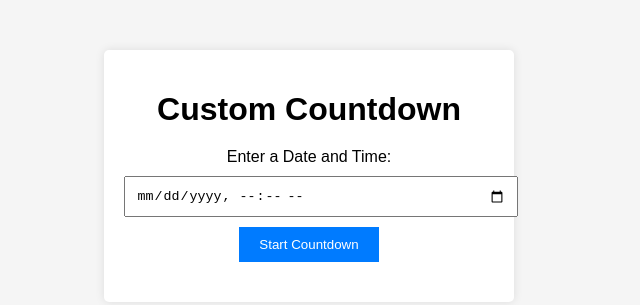
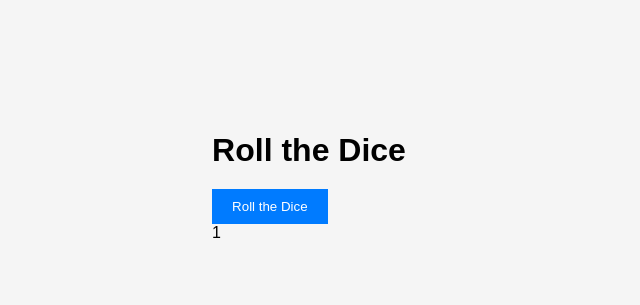
Before and after one commit to yanzhuocheng/yanzhuocheng.github.io, a plain HTML site: page index.html in a window 1280 px wide. Shown: the part 224-529 px from the top of the page, without its empty margins (331-971 px from the left). Drawn offline with Linux system fonts and the light colour scheme.

Commit message:
Update index.html

```diff
--- a/index.html
+++ b/index.html
@@ -3,16 +3,14 @@
 <head>
   <meta charset="UTF-8">
   <meta name="viewport" content="width=device-width, initial-scale=1.0">
-  <title>Custom Countdown</title>
+  <title>Roll the Dice Game</title>
   <link rel="stylesheet" href="styles.css">
 </head>
 <body>
-  <div class="countdown-container">
-    <h1>Custom Countdown</h1>
-    <label for="countdownDate">Enter a Date and Time:</label>
-    <input type="datetime-local" id="countdownDate">
-    <button id="startButton">Start Countdown</button>
-    <div id="countdown"></div>
+  <div class="dice-container">
+    <h1>Roll the Dice</h1>
+    <button id="rollButton">Roll the Dice</button>
+    <div class="dice" id="dice">1</div>
   </div>
 
   <script src="script.js"></script>
```
